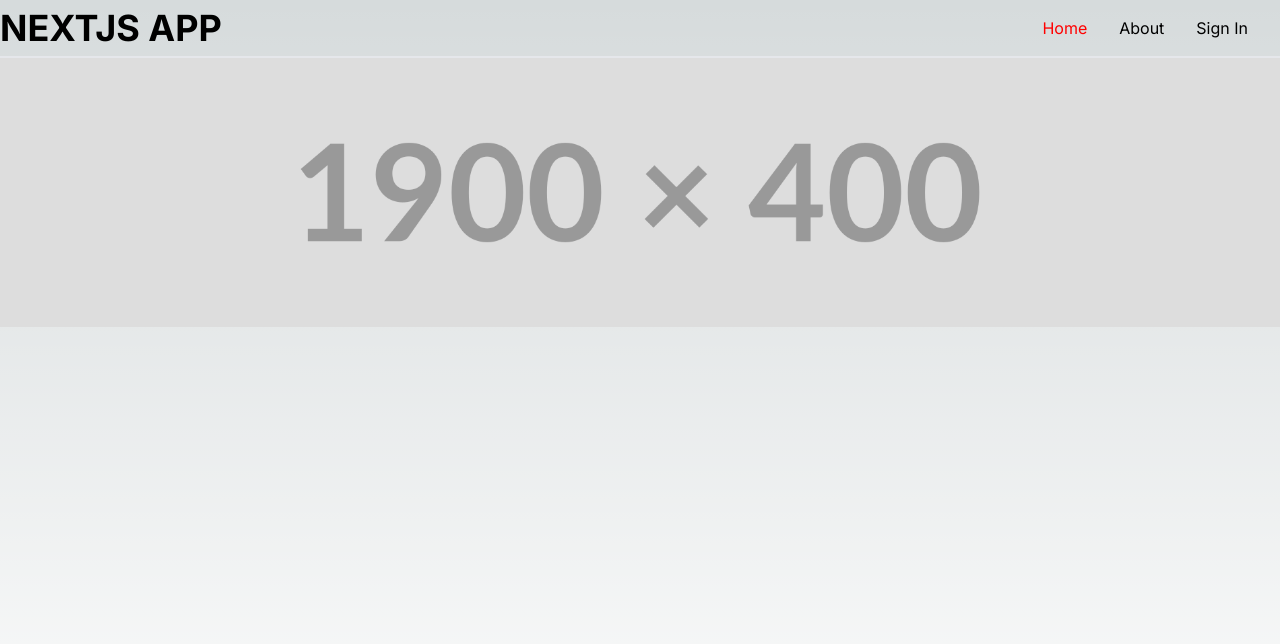
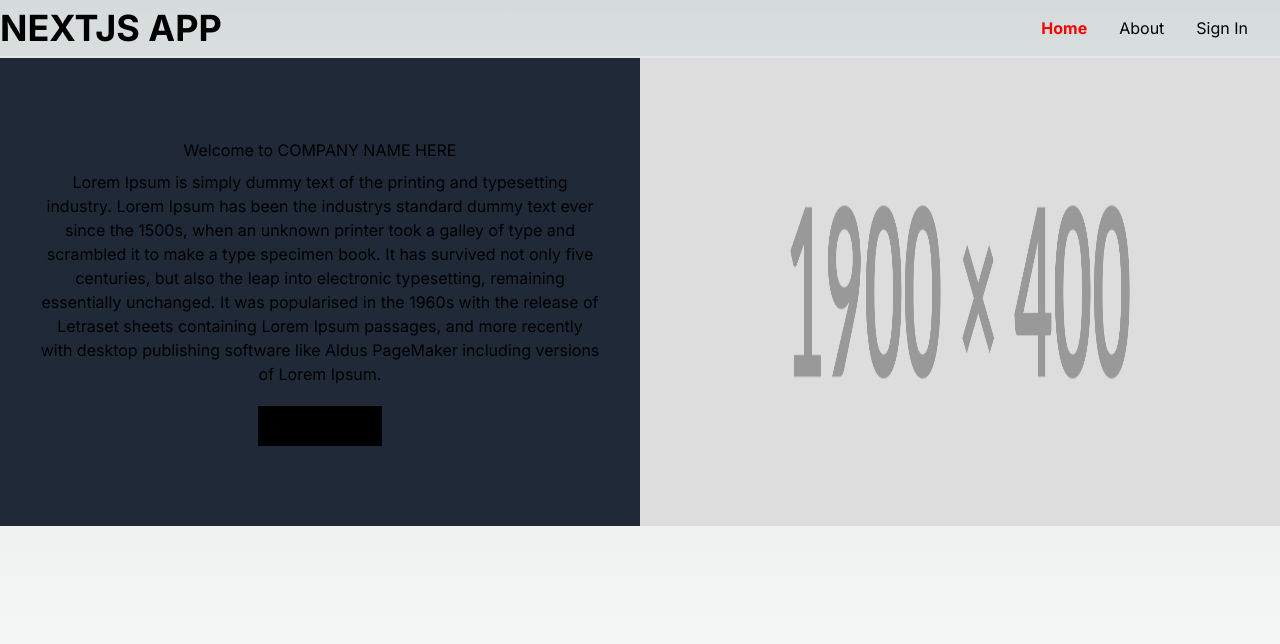
Before and after one commit to Zwill1/AniStream, a Next.js app: page / in a window 1280 px wide. Shown: the top 644 px of the page. Built offline with nearby package versions, Linux system fonts and the light colour scheme.

Commit message:
adding responsive hero and text box

```diff
--- a/src/app/about/page.tsx
+++ b/src/app/about/page.tsx
@@ -1,6 +1,6 @@
 export default function About() {
   return (
-    <main className="flex min-h-screen flex-col items-center justify-between pt-5">
+    <main className="flex min-h-screen flex-col items-center justify-between">
       <p>About page</p>
     </main>
   )
--- a/src/app/globals.css
+++ b/src/app/globals.css
@@ -28,4 +28,5 @@ body {
 
 .active {
   color: red;
+  font-weight: bold;
 }
--- a/src/app/ui/Hero.tsx
+++ b/src/app/ui/Hero.tsx
@@ -1,9 +1,11 @@
 import Image from "next/image"
+import Link from "next/link"
 
 export default function Hero() {
   return (
     <>
-    <section>
+    <section className="md:flex w-full flex-row-reverse">
+    <div className="md:w-6/12 text-center flex content-center">
     <Image
       src="/images/hero-1900x400.png"
       alt="placeholder hero image"
@@ -12,6 +14,14 @@ export default function Hero() {
       height={400}
       priority
     />
+    </div>
+    <div className="md:w-6/12 text-center px-10 py-20 bg-gray-800">
+      <h1 className="pb-2">Welcome to COMPANY NAME HERE</h1>
+      <p>Lorem Ipsum is simply dummy text of the printing and typesetting industry. Lorem Ipsum has been the industrys standard dummy text ever since the 1500s, when an unknown printer took a galley of type and scrambled it to make a type specimen book. It has survived not only five centuries, but also the leap into electronic typesetting, remaining essentially unchanged. It was popularised in the 1960s with the release of Letraset sheets containing Lorem Ipsum passages, and more recently with desktop publishing software like Aldus PageMaker including versions of Lorem Ipsum.</p>
+      <button className="mt-5 bg-black py-2 px-4">
+        <Link href="/signin">Watch Now!</Link>
+      </button>
+    </div>
     </section>
     </>
   )
```
